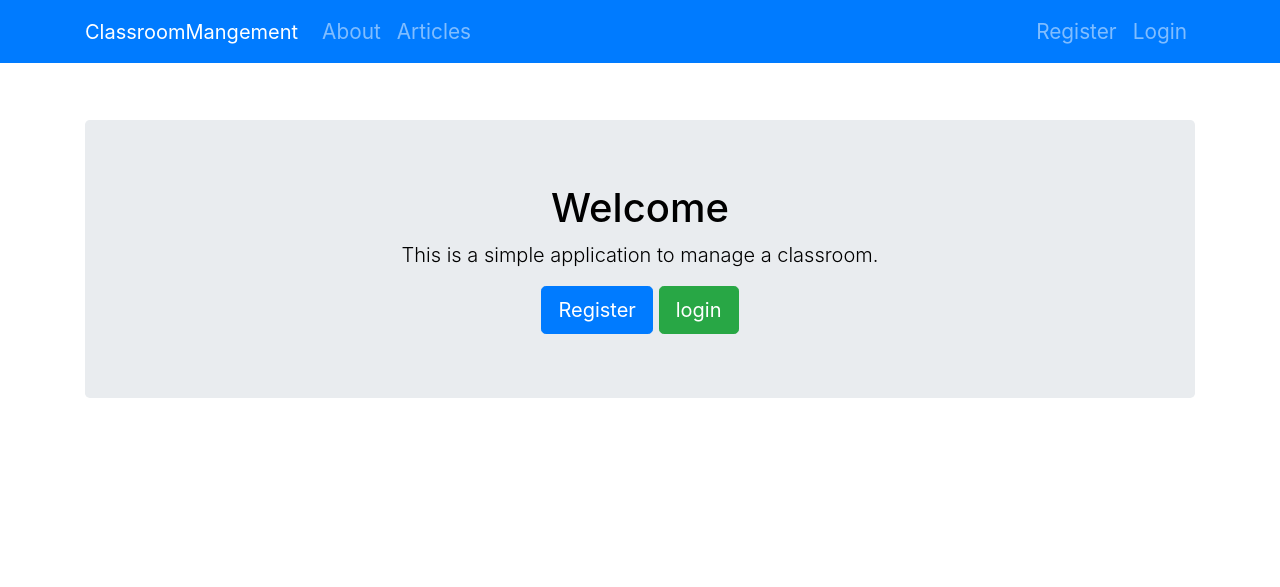
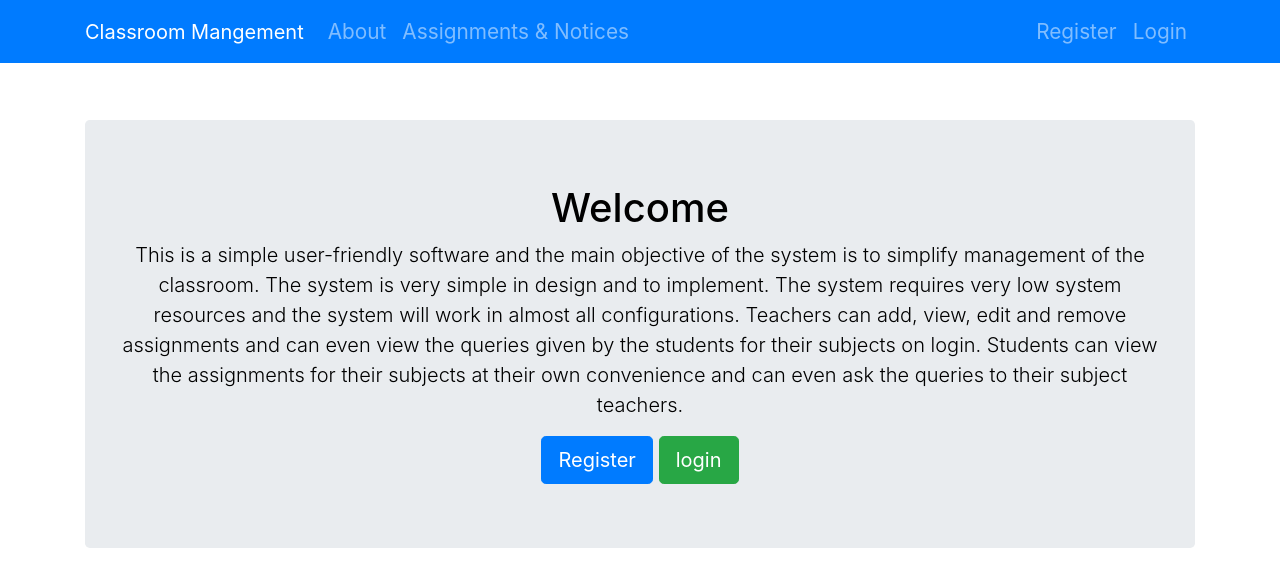
Before and after one commit to jcs98/ClassroomManagement, a Flask app: page / in a window 1280 px wide. Shown: the top 587 px of the page. Run offline with Flask 2, Linux system fonts and the light colour scheme; some libraries are stand-ins or nearby versions.

Commit message:
Change display text

```diff
--- a/templates/about.html
+++ b/templates/about.html
@@ -1,5 +1,5 @@
 {% extends 'layout.html' %}
  {% block body %}
 <h1>About the application</h1>
-<p>Teacher can add, view, edit and remove assignments and can even view the queries given by the students for their subjects on login. Students can view the assignments for their subjects at their own convenience and can even ask the queries to their subject teachers.</p>
+<p>Teachers can add, view, edit and remove assignments and can even view the queries given by the students for their subjects on login. Students can view the assignments for their subjects at their own convenience and can even ask the queries to their subject teachers.</p>
 {% endblock %}
--- a/templates/articles.html
+++ b/templates/articles.html
@@ -1,6 +1,6 @@
 {% extends 'layout.html' %}
  {% block body %}
-<h1 class="ml-5">Articles</h1>
+<h1 class="ml-5">Assignments & Notices</h1>
 <ul>
 {% for article in articles %}
 	<li class="list-group-item">
--- a/templates/comments.html
+++ b/templates/comments.html
@@ -1,4 +1,4 @@
-<h3>Comments</h3>
+<h3>Comments & Queries</h3>
 <ul>
 {% for comment in comments %}
 	<li class="list-group-item">
--- a/templates/home.html
+++ b/templates/home.html
@@ -2,7 +2,7 @@
  {% block body %}
 <div class="jumbotron text-center">
 	<h1>Welcome</h1>
-	<p class="lead">This is a simple application to manage a classroom.</p>
+	<p class="lead">This is a simple user-friendly software and the main objective of the system is to simplify management of the classroom. The system is very simple in design and to implement. The system requires very low system resources and the system will work in almost all configurations. Teachers can add, view, edit and remove assignments and can even view the queries given by the students for their subjects on login. Students can view the assignments for their subjects at their own convenience and can even ask the queries to their subject teachers.</p>
 	{% if session.logged_in == NULL %}
 		<a href="/register" class="btn btn-primary btn-lg">Register</a>
 		<a href="/login" class="btn btn-success btn-lg">login</a>
--- a/templates/includes/_navbar.html
+++ b/templates/includes/_navbar.html
@@ -1,6 +1,6 @@
 <nav class="navbar navbar-expand-md navbar-dark bg-primary fixed-top">
   <div class="container">
-    <a href="/" class="navbar-brand">ClassroomMangement</a>
+    <a href="/" class="navbar-brand">Classroom Mangement</a>
     <button class="navbar-toggler" data-toggle="collapse" data-target="#navbarCollapse">
       <span class="navbar-toggler-icon"></span>
     </button>
@@ -10,7 +10,7 @@
           <a href="/about" class="nav-link">About</a>
         </li>
         <li class="nav-item">
-          <a href="/articles" class="nav-link">Articles</a>
+          <a href="/articles" class="nav-link">Assignments & Notices</a>
         </li>
       </ul>
       <ul class="navbar-nav ml-auto">
```
